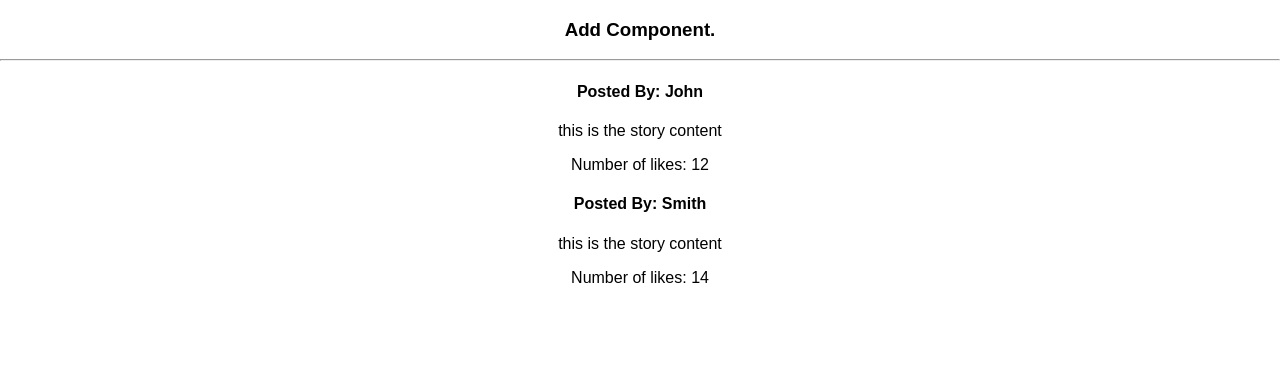
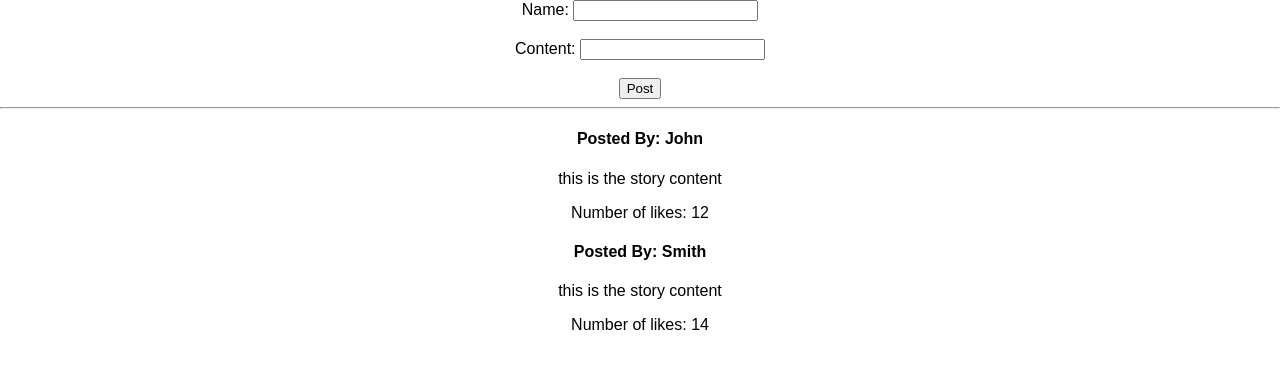
Before and after one commit to bhawnasaroha/post-stories, a React (Create React App) app: page / in a window 1280 px wide. Shown: the top 368 px of the page. Built offline with nearby package versions, Linux system fonts and the light colour scheme; no server answers.

Commit message:
files changed

```diff
--- a/data/db.json
+++ b/data/db.json
@@ -7,7 +7,7 @@
     },
     {
         "id": 4,
-        "name": "Smith",
+        "name": "Jackson",
         "content": "this is the story content",
         "likes": 14
     }
--- a/src/App.js
+++ b/src/App.js
@@ -7,7 +7,8 @@ import AddStory from './components/AddStory/AddStory';
 class App extends Component {
   constructor() {
     super();
-    this.state = [
+    this.state = {
+      persons:[
         {
             id: 2,
             name: 'John',
@@ -20,24 +21,47 @@ class App extends Component {
             content: 'this is the story content',
             likes: 14
         }
-    ];
+      ]
+    };
 }
-  render() {
-    const ax = axios.create({
-      baseURL: 'http://localhost:3000/data'
-    })
-    const data = ax.get('db.json');
-    console.log(data);
-
+  componentDitMount() {
+    // const ax = axios.create({
+    //   baseURL: 'http://localhost:3000/data'
+    // })
+    axios.get('http://localhost:3000/data')
+      .then(res => {
+        console.log(res.data);
+        const persons = res.data;
+        this.setState({
+          persons: persons
+        });
+      })
     // const data = axios.get('/data/db.json');
     //console.log(data);
-
+  }
+  render() {
     return (
       <div className="App">
         <AddStory />
         <hr />
-        <ViewStory name={this.state[0].name} content={this.state[0].content} likes={this.state[0].likes} />
-        <ViewStory name={this.state[1].name} content={this.state[1].content} likes={this.state[1].likes} />
+        {this.state.persons.map( person => {
+          return(
+            <ViewStory
+            key={person.id}
+            name={person.name}
+            content={person.content}
+            likes={person.likes}
+          />)
+        })}
+        {/* <ViewStory
+          name={this.state.persons.map( person => {person.name})}
+          content={this.state.persons.map( person => {person.content})}
+          likes={this.state.persons.map( person => {person.likes})}
+        /> */}
+        {/*<ul>
+          { this.state.persons.map(person => <li>{person.name}</li>)}
+          </ul>
+        */}
       </div>
     );
   }
--- a/src/components/AddStory/AddStory.js
+++ b/src/components/AddStory/AddStory.js
@@ -1,14 +1,36 @@
 import React, {Component} from 'react';
 
 class AddStory extends Component {
-    // constructor() {
-    //     super();
-
-    // }
+    constructor() {
+        super();
+        this.state = {
+            persons: []
+        };
+        this.handleChange = this.handleChange.bind(this);
+        this.handleSubmit = this.handleSubmit.bind(this);
+    }
+    handleChange(event) {
+        this.setState({
+            persons: [
+                {
+                    name: event.target.value,
+                    content: event.target.value,
+                }
+            ]
+        });
+    }
+    handleSubmit(event) {
+        event.preventDefault();
+        console.log(this.state.persons);
+    }
     render() {
         return (
             <div>
-                <h3>Add Component.</h3>
+                <form>
+                    Name: <input onChange={this.handleChange} /><br /><br />
+                    Content: <input onChange={this.handleChange} /><br /><br />
+                    <input type="submit" value="Post" onClick={this.handleSubmit} />
+                </form>
             </div>
         );
     }
--- a/src/components/ViewStory/ViewStory.js
+++ b/src/components/ViewStory/ViewStory.js
@@ -1,9 +1,6 @@
 import React, {Component} from 'react';
 
 class ViewStory extends Component {
-    constructor(props) {
-        super(props);
-    }
     render() {
         let props = this.props;
         return (
```
